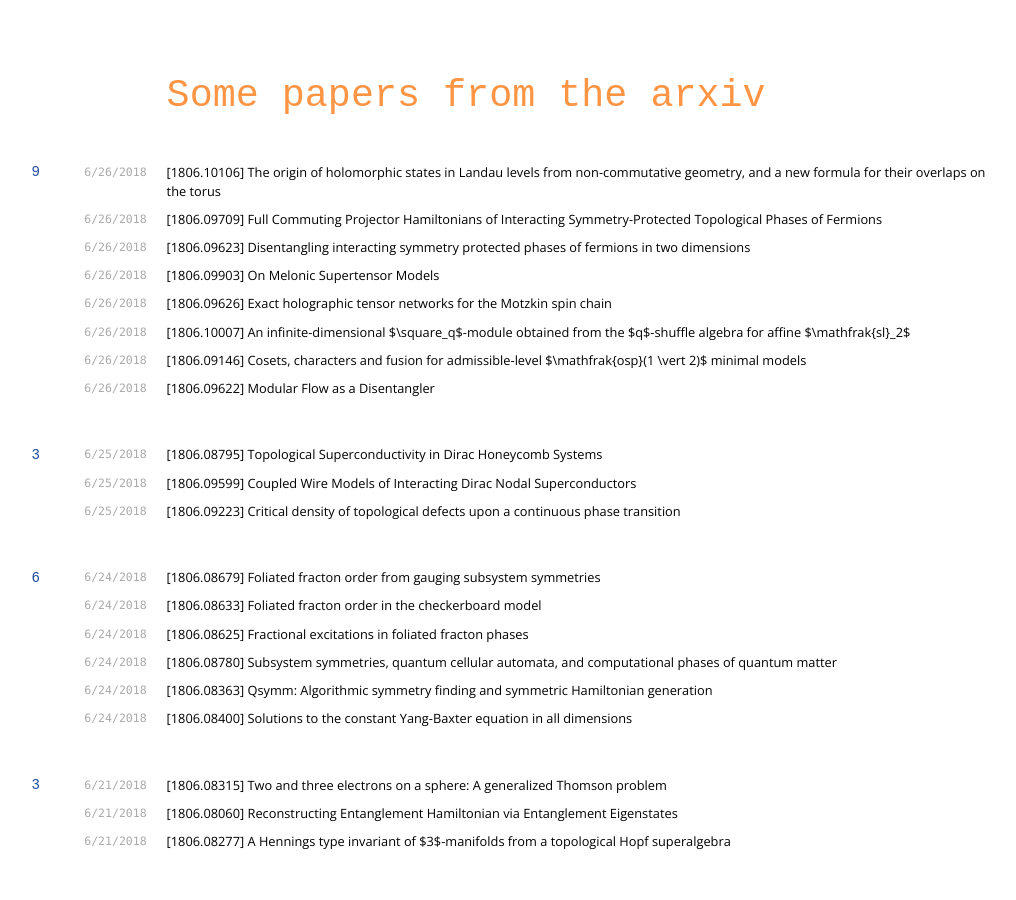
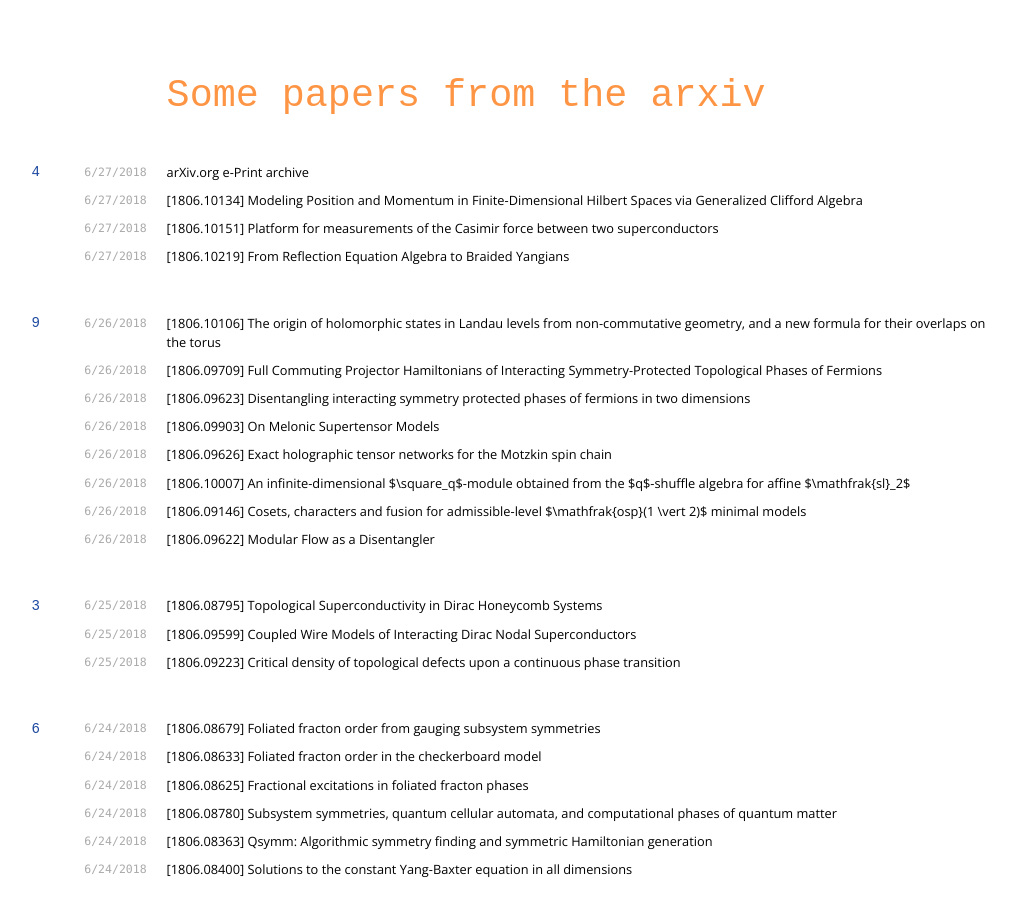
Before and after one commit to davidaasen/davidaasen.github.io, a Jekyll site: the page built from refsprime.md, in a window 1280 px wide and 900 px high. Shown: the whole window, without its empty margins (163-1179 px from the left). Built offline with Jekyll 4.4.1, drawn with Linux system fonts in a browser that asks for light colours; nearby versions of some CDN libraries.

Commit message:
Update refsprime.md

```diff
--- a/refsprime.md
+++ b/refsprime.md
@@ -4,6 +4,23 @@ title: some referencess
 ---
 
 # Some papers from the arxiv
+
+## 4
+`6/27/2018`
+ [arXiv.org e-Print archive](https://arxiv.org/)
+
+
+`6/27/2018`
+ [[1806.10134] Modeling Position and Momentum in Finite-Dimensional Hilbert Spaces via Generalized Clifford Algebra](https://arxiv.org/abs/1806.10134)
+
+
+`6/27/2018`
+ [[1806.10151] Platform for measurements of the Casimir force between two superconductors](https://arxiv.org/abs/1806.10151)
+
+
+`6/27/2018`
+ [[1806.10219] From Reflection Equation Algebra to Braided Yangians](https://arxiv.org/abs/1806.10219)
+
 
 ## 9
 `6/26/2018`
```
